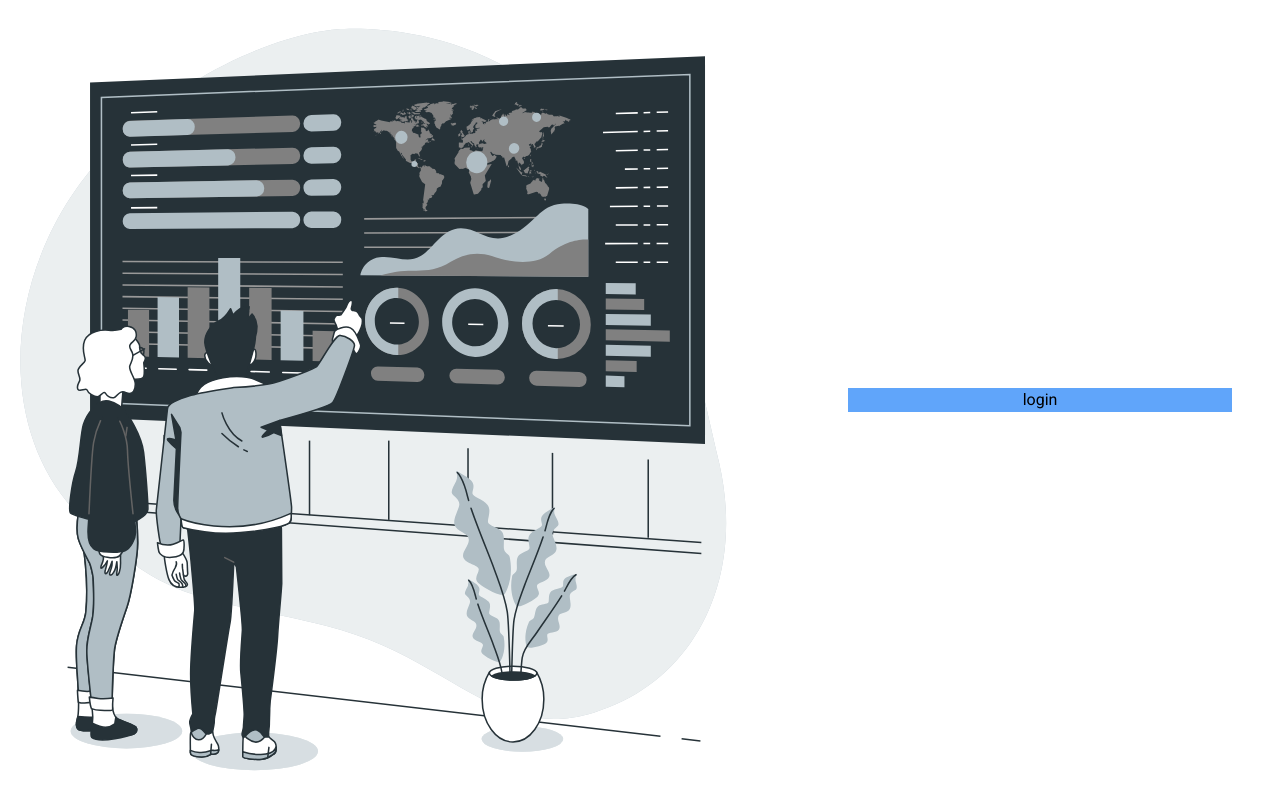
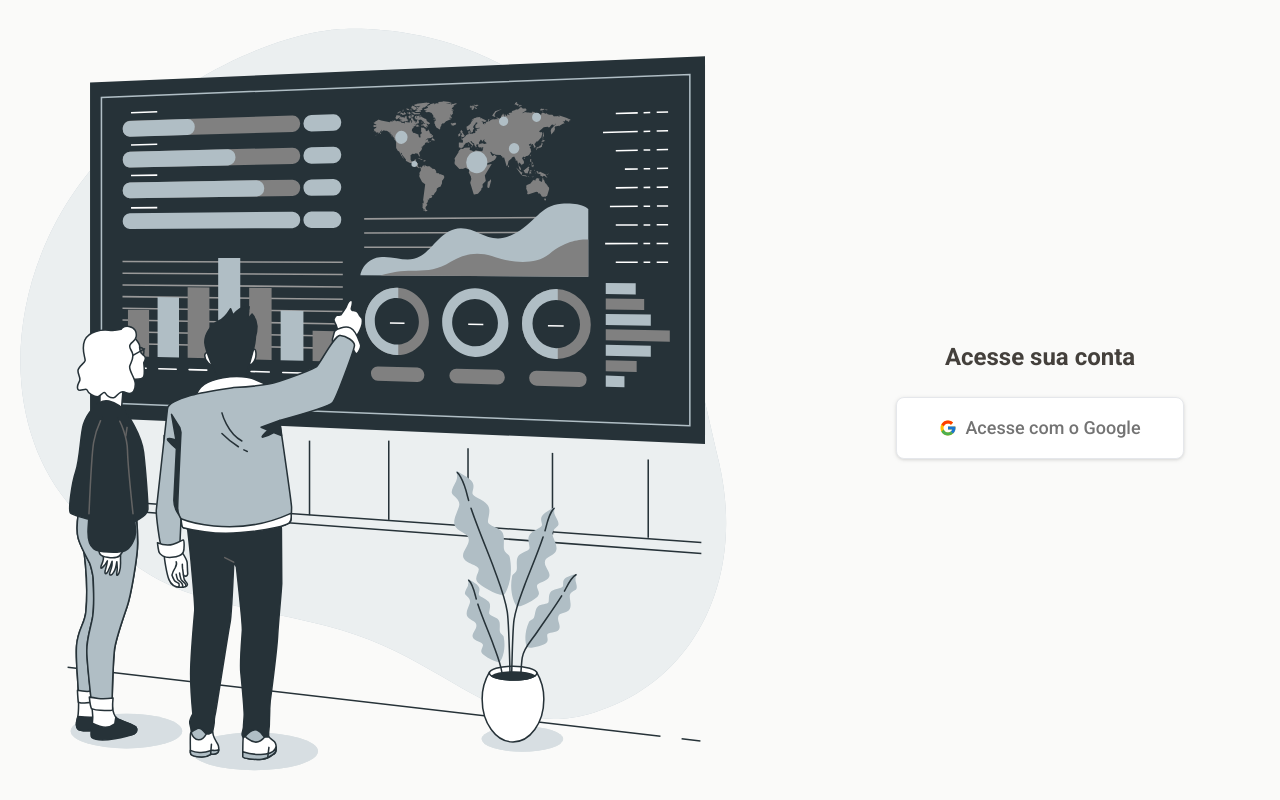
Before and after one commit to gugavillar/event_management, a Next.js app: page / in a window 1280 px wide. Built offline with nearby package versions, Linux system fonts and the light colour scheme.

Commit message:
:sparkles: Layout login page

```diff
--- a/package.json
+++ b/package.json
@@ -17,6 +17,7 @@
 		"preline": "^2.3.0",
 		"react": "^18",
 		"react-dom": "^18",
+		"react-icons": "^5.2.1",
 		"uuid": "^10.0.0"
 	},
 	"devDependencies": {
--- a/src/app/page.tsx
+++ b/src/app/page.tsx
@@ -1,12 +1,5 @@
-import { LoginSvg } from '@/components/Atoms'
+import { Login } from '@/components/Templates'
 
 export default function Home() {
-	return (
-		<section className="flex h-full w-full items-center justify-center gap-x-8 md:grid md:grid-cols-appMd lg:grid-cols-appLg">
-			<LoginSvg className="hidden h-full w-full md:block" />
-			<aside className="flex h-screen w-full items-center justify-center p-6 md:p-8 lg:p-12">
-				<button className="w-full bg-blue-400">login</button>
-			</aside>
-		</section>
-	)
+	return <Login />
 }
--- /dev/null
+++ b/src/components/Organisms/LoginButton/LoginButton.tsx
@@ -0,0 +1,17 @@
+import { FcGoogle } from 'react-icons/fc'
+
+import { Button, Header } from '@/components/Atoms'
+
+export const LoginButton = () => {
+	return (
+		<aside className="flex h-screen w-full flex-col items-center justify-center space-y-6 p-6 md:p-8 lg:p-12">
+			<Header>Acesse sua conta</Header>
+			<Button
+				leftIcon={<FcGoogle />}
+				className="w-3/4 items-center justify-center bg-white py-4 text-lg font-medium text-black/55 drop-shadow"
+			>
+				Acesse com o Google
+			</Button>
+		</aside>
+	)
+}
--- /dev/null
+++ b/src/components/Organisms/LoginButton/index.ts
@@ -0,0 +1 @@
+export * from './LoginButton'
--- /dev/null
+++ b/src/components/Organisms/index.ts
@@ -0,0 +1 @@
+export * from './LoginButton'
--- /dev/null
+++ b/src/components/Templates/Login/Login.tsx
@@ -0,0 +1,11 @@
+import { LoginSvg } from '@/components/Atoms'
+import { LoginButton } from '@/components/Organisms'
+
+export const Login = () => {
+	return (
+		<section className="flex h-full w-full items-center justify-center gap-x-8 bg-stone-50 md:grid md:grid-cols-1 lg:grid-cols-appLg">
+			<LoginSvg className="hidden h-full w-full lg:block" />
+			<LoginButton />
+		</section>
+	)
+}
--- /dev/null
+++ b/src/components/Templates/Login/index.ts
@@ -0,0 +1 @@
+export * from './Login'
--- /dev/null
+++ b/src/components/Templates/index.ts
@@ -0,0 +1 @@
+export * from './Login'
--- a/tailwind.config.ts
+++ b/tailwind.config.ts
@@ -10,7 +10,6 @@ const config: Config = {
 	theme: {
 		extend: {
 			gridTemplateColumns: {
-				appMd: 'minmax(0, 32rem) 16rem',
 				appLg: 'minmax(0, 60rem) 30rem',
 			},
 		},
```
Also changed, not shown: 1 other file (tests, documents, lock files or other folders).
